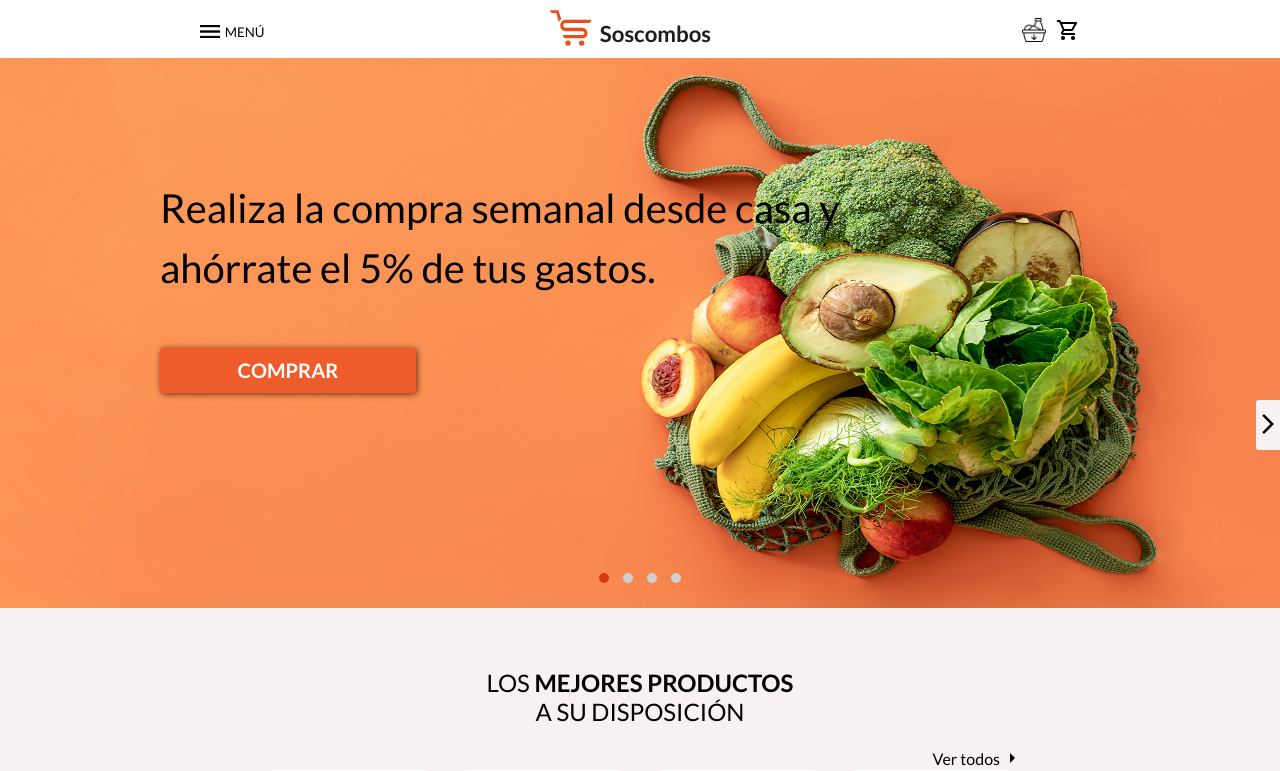
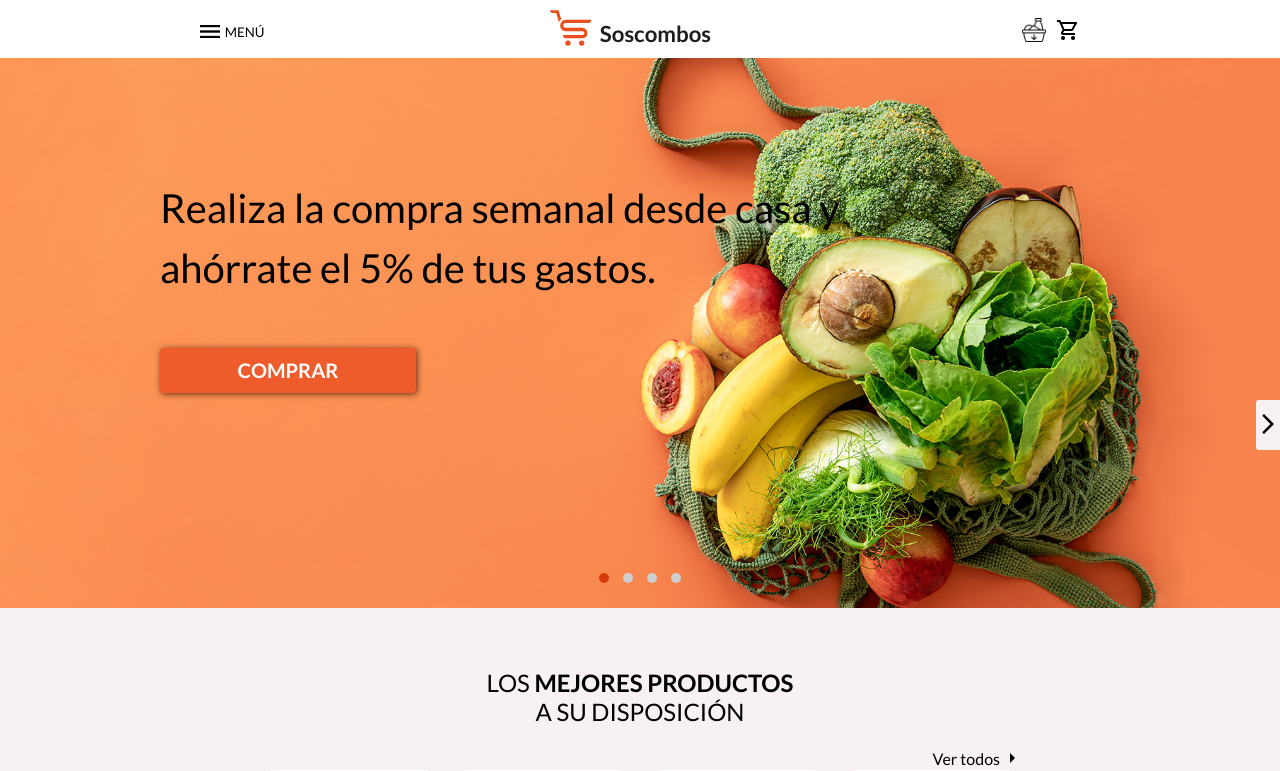
Before and after one commit to iraneldf/Django-SosCombo-Ecommerce, a Django app: page / in a window 1280 px wide. Shown: the top 771 px of the page. Run offline with Django 3.2, Linux system fonts and the light colour scheme; data comes from the database, SQL or seed files in the repository.

Commit message:
arreglando carrusel

```diff
--- a/app/templates/pages/includes/OwlCarrusel.html
+++ b/app/templates/pages/includes/OwlCarrusel.html
@@ -54,7 +54,9 @@
     }
 
     .owl-item {
-        background-size: 100% 100%;
+
+        background-size: cover;
+        background-repeat: no-repeat;
 
     }
 
```
